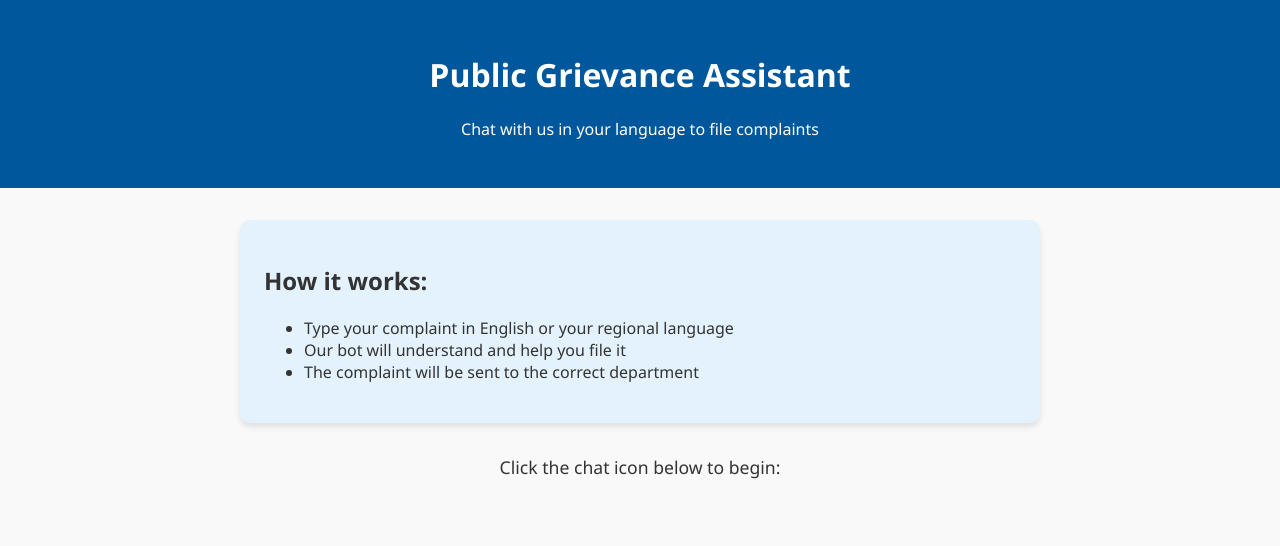
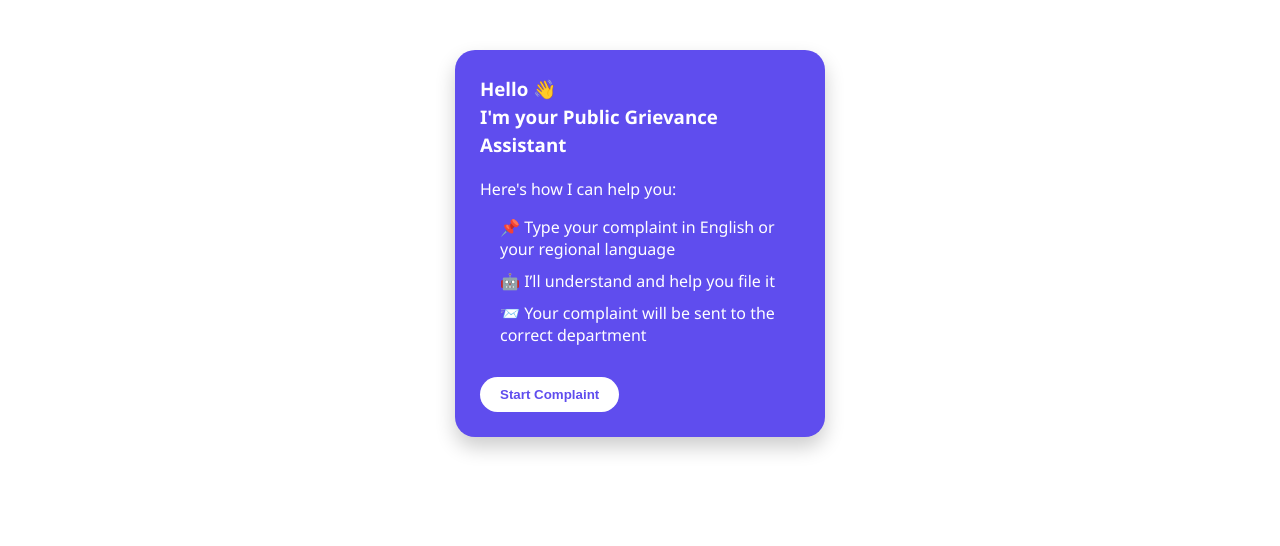
Before and after one commit to Aktagh1234/grievancesbot, a plain HTML site: page index.html in a window 1280 px wide. Drawn offline with Linux system fonts and the light colour scheme; a script that the page names is missing.

```diff
--- a/index.html
+++ b/index.html
@@ -7,26 +7,17 @@
   <link rel="stylesheet" href="style.css" />
 </head>
 <body>
-
-  <header>
-    <h1>Public Grievance Assistant</h1>
-    <p>Chat with us in your language to file complaints</p>
-  </header>
-
   <main>
-    <section id="instructions">
-      <h2>How it works:</h2>
+    <section id="instructions" class="chat-card">
+      <h3>Hello 👋<br>I'm your <strong>Public Grievance Assistant</strong></h3>
+      <p>Here's how I can help you:</p>
       <ul>
-        <li>Type your complaint in English or your regional language</li>
-        <li>Our bot will understand and help you file it</li>
-        <li>The complaint will be sent to the correct department</li>
+        <li>📌 Type your complaint in English or your regional language</li>
+        <li>🤖 I’ll understand and help you file it</li>
+        <li>📨 Your complaint will be sent to the correct department</li>
       </ul>
+      <button class="start-btn">Start Complaint</button>
     </section>
-
-    <section id="chat-launch">
-      <p>Click the chat icon below to begin:</p>
-    </section>
-    <div id="chat-launch"></div>
 
   </main>
 
--- a/style.css
+++ b/style.css
@@ -1,35 +1,51 @@
-body {
-  font-family: 'Segoe UI', Tahoma, Geneva, Verdana, sans-serif;
-  background: #f9f9f9;
-  margin: 0;
-  padding: 0;
-  color: #333;
+.chat-card {
+  background-color: #5f4dee;
+  color: white;
+  padding: 25px;
+  width: 320px;
+  border-radius: 20px;
+  font-family: 'Segoe UI', sans-serif;
+  box-shadow: 0 10px 20px rgba(0, 0, 0, 0.2);
+  position: relative;
+  margin: 50px auto;
 }
 
-header {
-  background-color: #01579b;
-  color: white;
-  padding: 2rem;
-  text-align: center;
+.chat-card h3 {
+  margin-top: 0;
+  line-height: 1.5;
 }
 
-main {
-  padding: 2rem;
-  max-width: 800px;
-  margin: auto;
+.chat-card ul {
+  padding-left: 20px;
+  list-style-type: none;
 }
 
-#instructions {
-  background: #e3f2fd;
-  padding: 1.5rem;
-  border-radius: 10px;
-  box-shadow: 0 4px 6px rgba(0,0,0,0.1);
+.chat-card li {
+  margin-bottom: 10px;
 }
 
-#chat-launch {
-  margin-top: 2rem;
-  text-align: center;
-  font-size: 1.1rem;
-position: relative;
-  z-index: 9999;
+.chat-card p {
+  margin-bottom: 10px;
 }
+
+.close-btn {
+  position: absolute;
+  top: 10px;
+  right: 15px;
+  background: none;
+  border: none;
+  color: white;
+  font-size: 20px;
+  cursor: pointer;
+}
+
+.start-btn {
+  background-color: white;
+  color: #5f4dee;
+  border: none;
+  border-radius: 20px;
+  padding: 10px 20px;
+  margin-top: 15px;
+  cursor: pointer;
+  font-weight: bold;
+}
```
